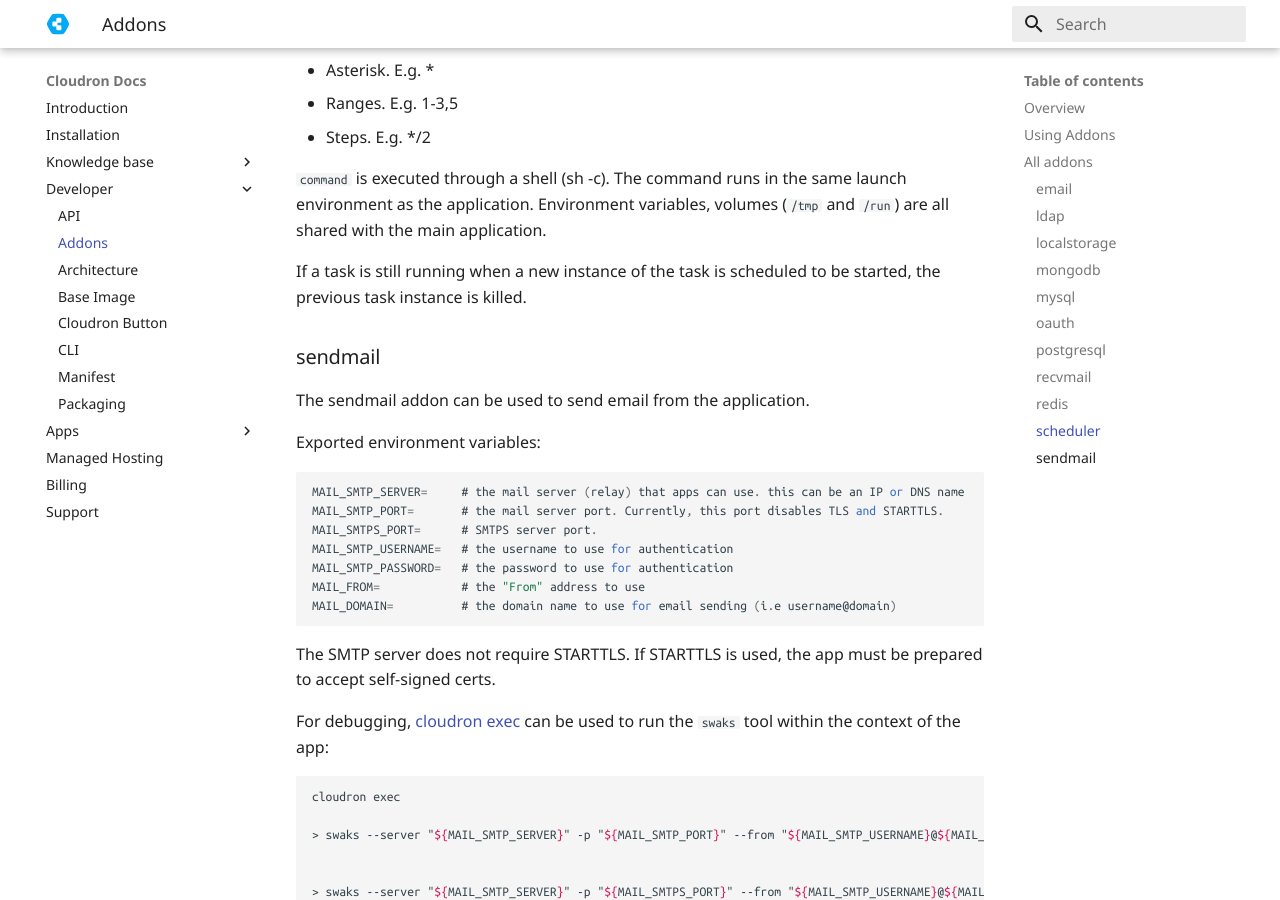
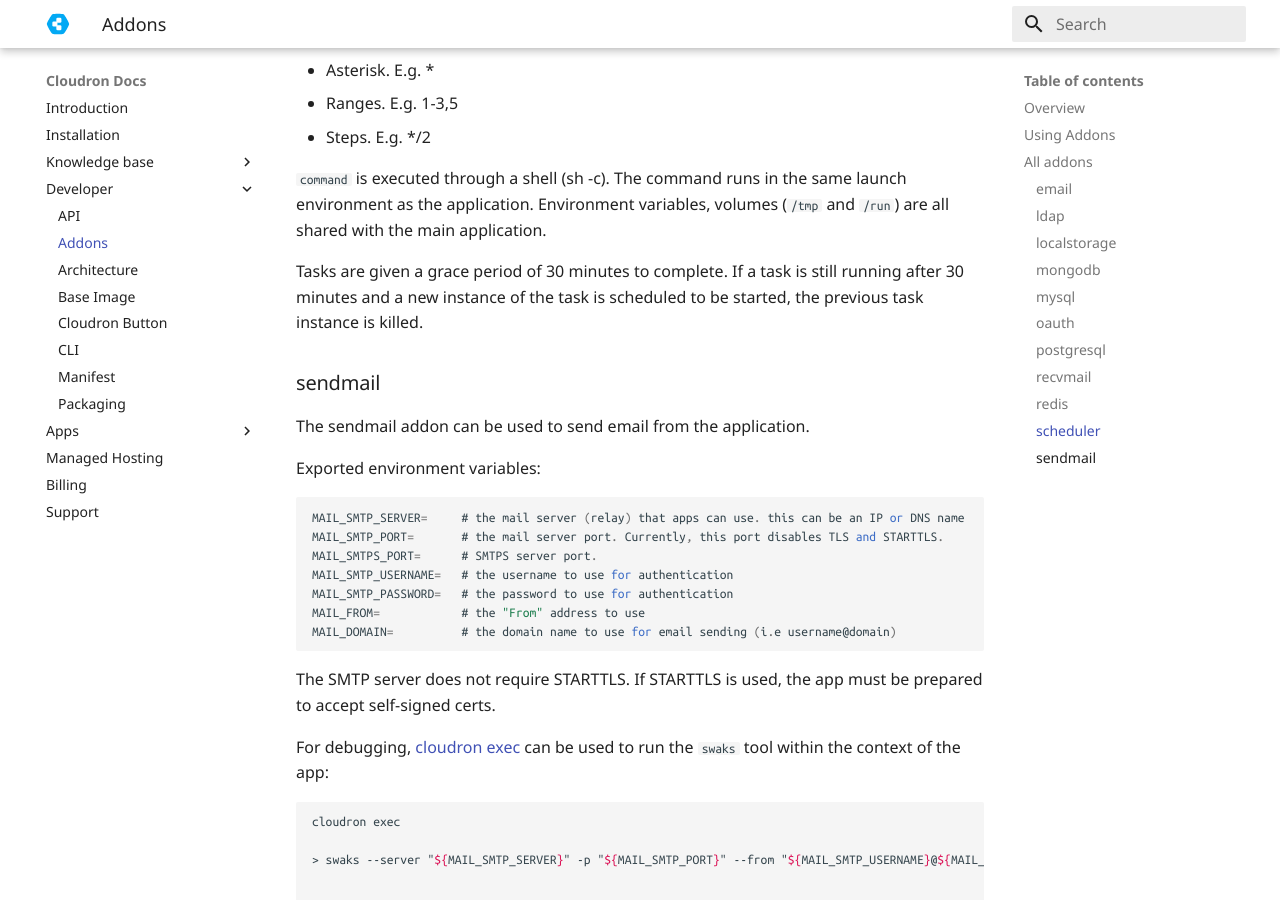
Before and after one commit to M-arcus/cloudron-docs, an MkDocs documentation site: the page built from docs/documentation/developer/addons.md, in a window 1280 px wide and 900 px high, scrolled down 7429 px. Built offline with MkDocs 1.6.1 and Material for MkDocs 9.7.7, drawn with Linux system fonts in a browser that asks for light colours; old or Windows-style settings are respelled for this version of MkDocs.

Commit message:
tasks get 30 minutes grace

```diff
--- a/docs/documentation/developer/addons.md
+++ b/docs/documentation/developer/addons.md
@@ -346,9 +346,8 @@
 as the application. Environment variables, volumes (`/tmp` and `/run`) are all
 shared with the main application.
 
-If a task is still running when a new instance of the task is scheduled to be started, the previous
-task instance is killed.
-
+Tasks are given a grace period of 30 minutes to complete. If a task is still running after 30 minutes
+and a new instance of the task is scheduled to be started, the previous task instance is killed.
 
 ### sendmail
 
```
